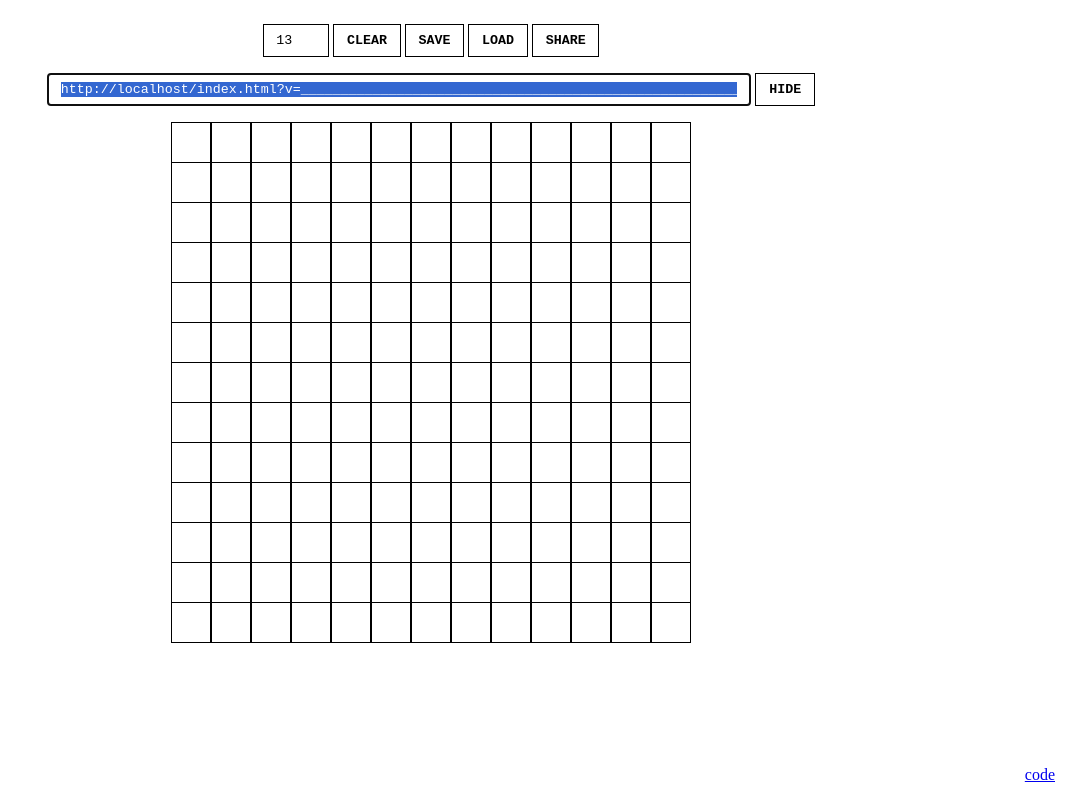
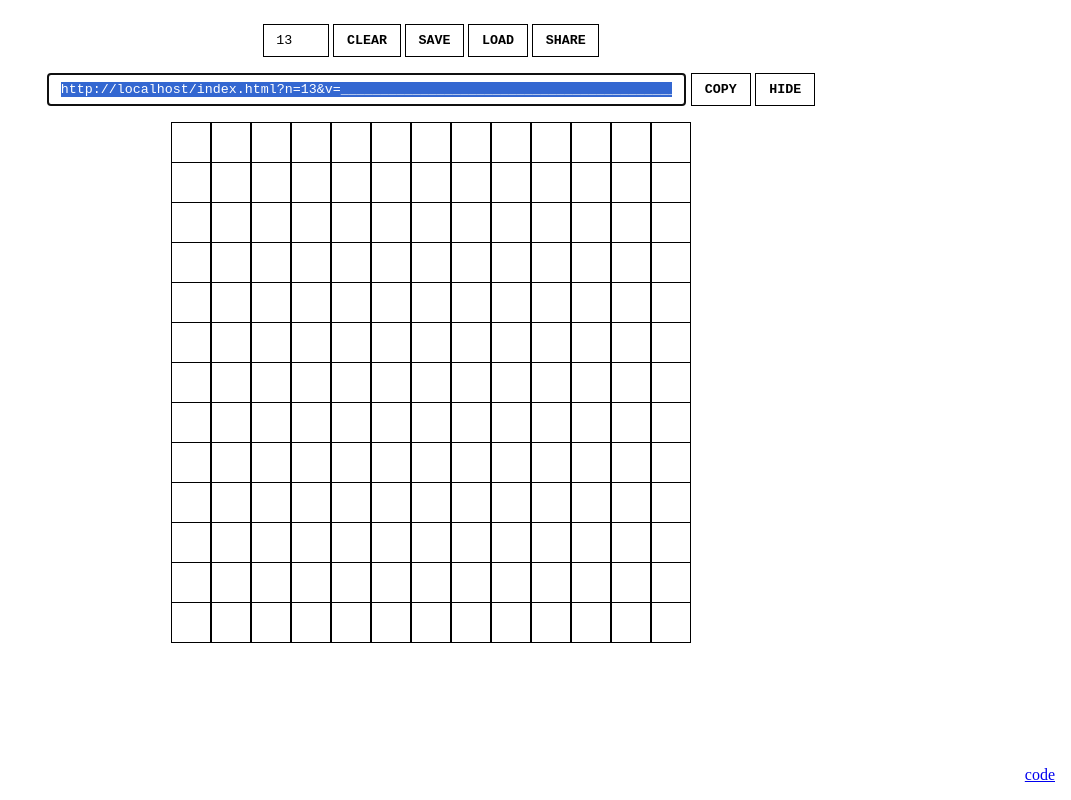
Before and after one commit to jacoduplessis/crossword, a plain HTML site: page index.html in a window 1280 px wide. Both pictures are taken after a click on the button "SHARE". Shown: the whole page, without its empty margins (209-1280 px from the left). Drawn offline with Linux system fonts and the light colour scheme.

Commit message:
Add copy button

```diff
--- a/index.html
+++ b/index.html
@@ -96,6 +96,7 @@
 
     <div v-show="shareDisplay" style="display: flex; margin-bottom: 1rem">
       <input :value="shareURL" ref="share" style="flex-grow: 1">
+      <button @click="copy" style="margin-left: 0.3rem">copy</button>
       <button @click="shareDisplay = false" style="margin-left: 0.3rem">hide</button>
     </div>
     <!--<pre style="position: fixed;left: 10px; top:10px">{{info}}</pre>-->
@@ -322,9 +323,13 @@ indexBelow: ${this.indexBelow(index)}
           if (v === '`') return '-'
           return v
         })
-        this.shareURL = document.location.origin + document.location.pathname + `?v=${values.join('')}&n=${this.n}`
+        this.shareURL = document.location.origin + document.location.pathname + `?n=${this.n}&v=${values.join('')}`
         this.shareDisplay = true
         setTimeout(() => this.$refs.share.select(), 10)
+      },
+      copy() {
+        this.$refs.share.select()
+        document.execCommand('copy')
       },
       loadFromStorage() {
         const {n, values} = JSON.parse(localStorage.getItem('c'))
```
